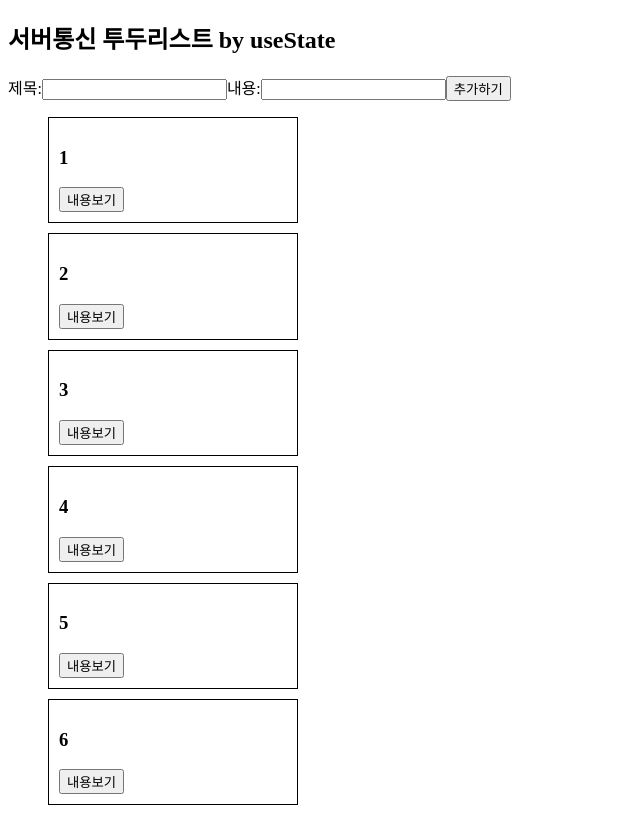
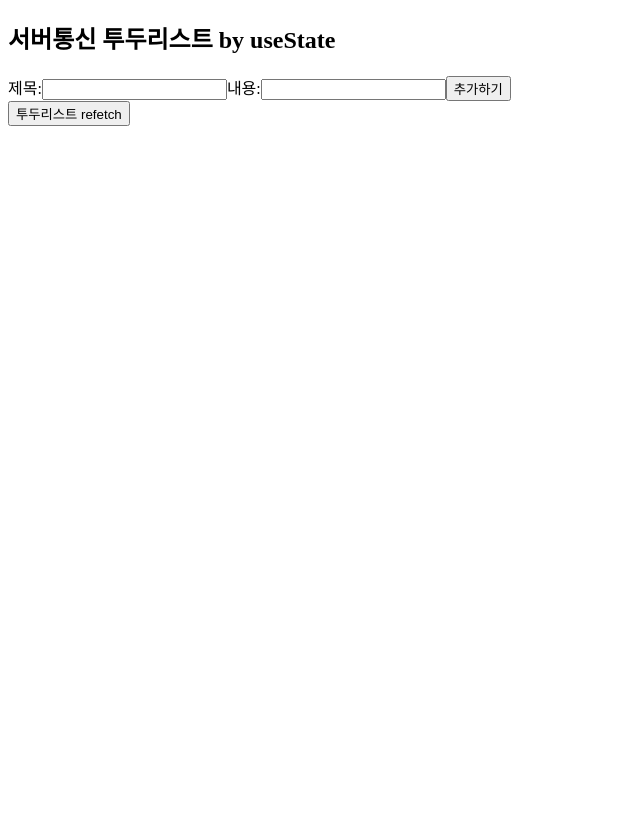
Before and after one commit to rjc1704/st-12th-lecture, a React (Vite) app: page / in a window 1280 px wide. Shown: the whole page, without its empty margins (0-640 px from the left). After the commit the page ends 800 px from the top, so only its background shows below. Built offline with nearby package versions, Linux system fonts and the light colour scheme; data requests are answered from the project's data file.

Commit message:
enabled Disabling/Pausing Queries

```diff
--- a/src/components/TodoList.jsx
+++ b/src/components/TodoList.jsx
@@ -1,13 +1,16 @@
 import { useQuery } from "@tanstack/react-query";
+import { useState } from "react";
 import { useNavigate } from "react-router-dom";
 import { todoApi } from "../api/todos";
 
 export default function TodoList() {
   const navigate = useNavigate();
+
   const {
-    isPending,
+    isFetching,
     error,
     data: todos,
+    refetch,
   } = useQuery({
     queryKey: ["todos"],
     queryFn: async () => {
@@ -15,10 +18,15 @@ export default function TodoList() {
       const response = await todoApi.get("/todos?_sort=-createdAt");
       return response.data;
     },
+    enabled: false,
   });
 
-  if (isPending) {
-    return <div style={{ fontSize: 36 }}>로딩중...</div>;
+  if (isFetching) {
+    return (
+      <div style={{ fontSize: 36 }}>
+        <p>로딩중...</p>
+      </div>
+    );
   }
 
   if (error) {
@@ -28,8 +36,10 @@ export default function TodoList() {
     );
   }
   return (
+    <>
+      <button onClick={refetch}>투두리스트 refetch</button>
       <ul style={{ listStyle: "none", width: 250 }}>
-      {todos.map((todo) => (
+        {todos?.map((todo) => (
           <li
             key={todo.id}
             style={{
@@ -45,5 +55,6 @@ export default function TodoList() {
           </li>
         ))}
       </ul>
+    </>
   );
 }
```
Lines whose indentation alone changed are shown as unchanged.
